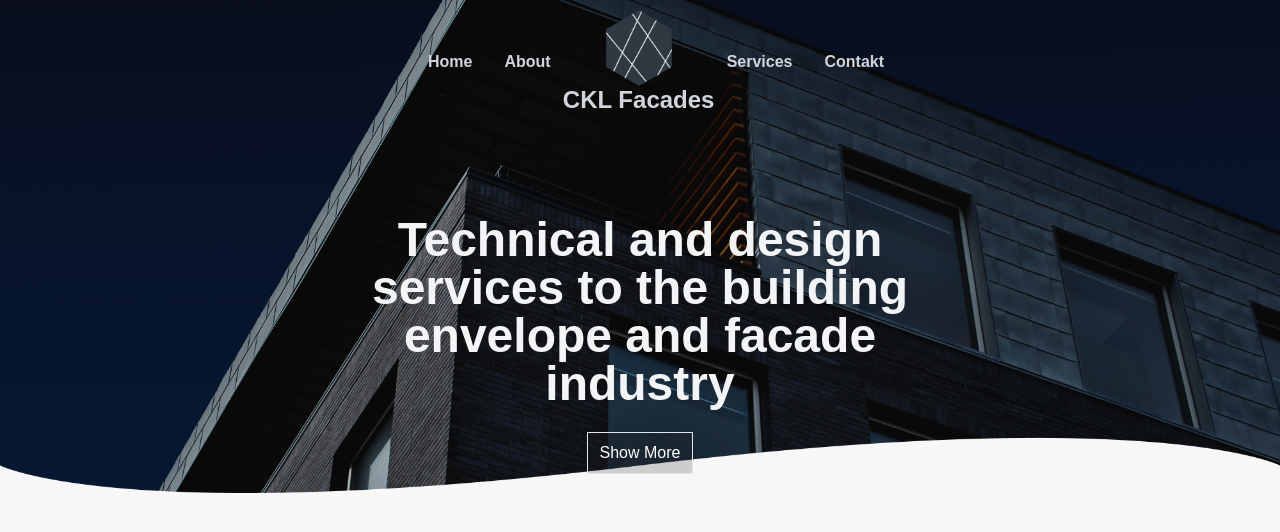
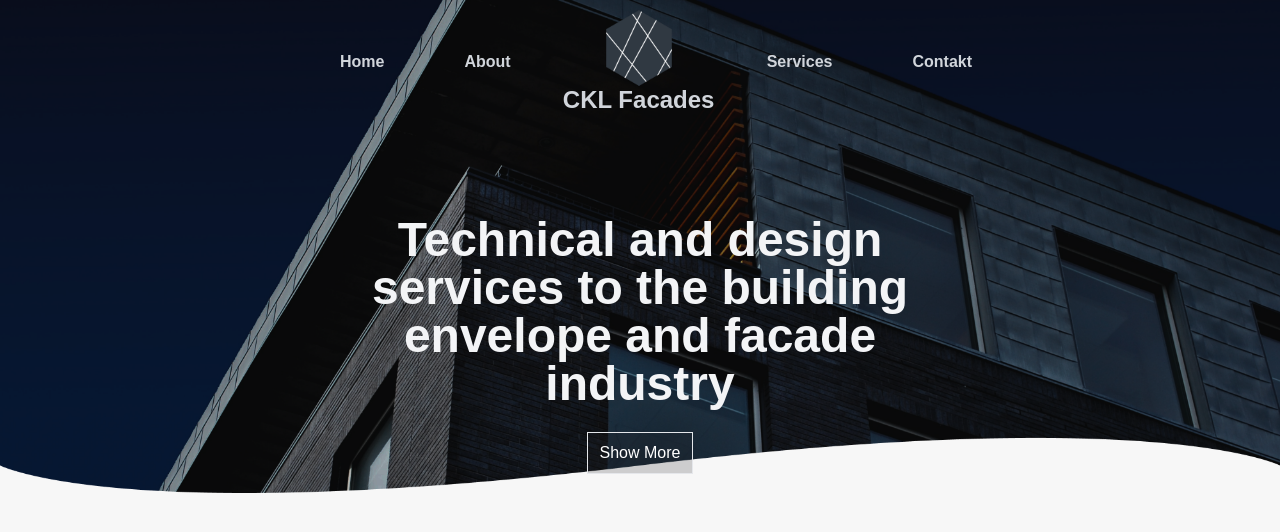
Before and after one commit to Prezes1910/cklfacades, a Gatsby site: page / in a window 1280 px wide. Shown: the top 532 px of the page. Built offline with nearby package versions, Linux system fonts and the light colour scheme; Gatsby itself is replaced by a stand-in of ours.

Commit message:
Update header.js

```diff
--- a/src/components/header.js
+++ b/src/components/header.js
@@ -105,7 +105,7 @@ const Header = () => {
                                 : "absolute top-full left-0 py-2 flex flex-col lg:opacity-100 lg:static lg:flex lg:flex-row lg:items-center lg:justify-center lg:top-0 lg:translate-y-0 lg:py-0 text-main text-center w-full opacity-0 -translate-y-full transition duration-100 -z-10 lg:z-10 lg:ml-8"
                         }
                     >
-                        <li className="mx-2 my-2 px-2 py-2">
+                        <li className="mx-8 my-2 px-2 py-2">
                             <Link
                                 aria-label="Home"
                                 className={
@@ -119,7 +119,7 @@ const Header = () => {
                             </Link>
                         </li>
 
-                        <li className="mx-2 my-2 px-2 py-2">
+                        <li className="mx-8 my-2 px-2 py-2">
                             <Link
                                 aria-label="About Us"
                                 className={
@@ -137,7 +137,7 @@ const Header = () => {
                             className={
                                 navbar
                                     ? "flex-col hidden transition-all duration-300 lg:flex h-auto w-16 mx-8 items-center justify-center"
-                                    : "flex-col hidden transition-all duration-300 lg:flex h-auto w-20 mx-8 items-center justify-center"
+                                    : "flex-col hidden transition-all duration-300 lg:flex h-auto w-20 mx-12 items-center justify-center"
                             }
                             aria-label="logo"
                         >
@@ -153,7 +153,7 @@ const Header = () => {
                                         : "font-bold text-gray-300 transition-all duration-200 text-2xl w-max -mt-1"
                                 }>CKL Facades</p>
                         </Link>
-                        <li className="mx-2 my-2 px-2 py-2">
+                        <li className="mx-8 my-2 px-2 py-2">
                             <Link
                                 aria-label="Services"
                                 className={
@@ -166,7 +166,7 @@ const Header = () => {
                                 Services
                             </Link>
                         </li>
-                        <li className="mx-2 my-2 px-2 py-2">
+                        <li className="mx-8 my-2 px-2 py-2">
                             <Link
                                 aria-label="Contakt"
                                 className={
```
